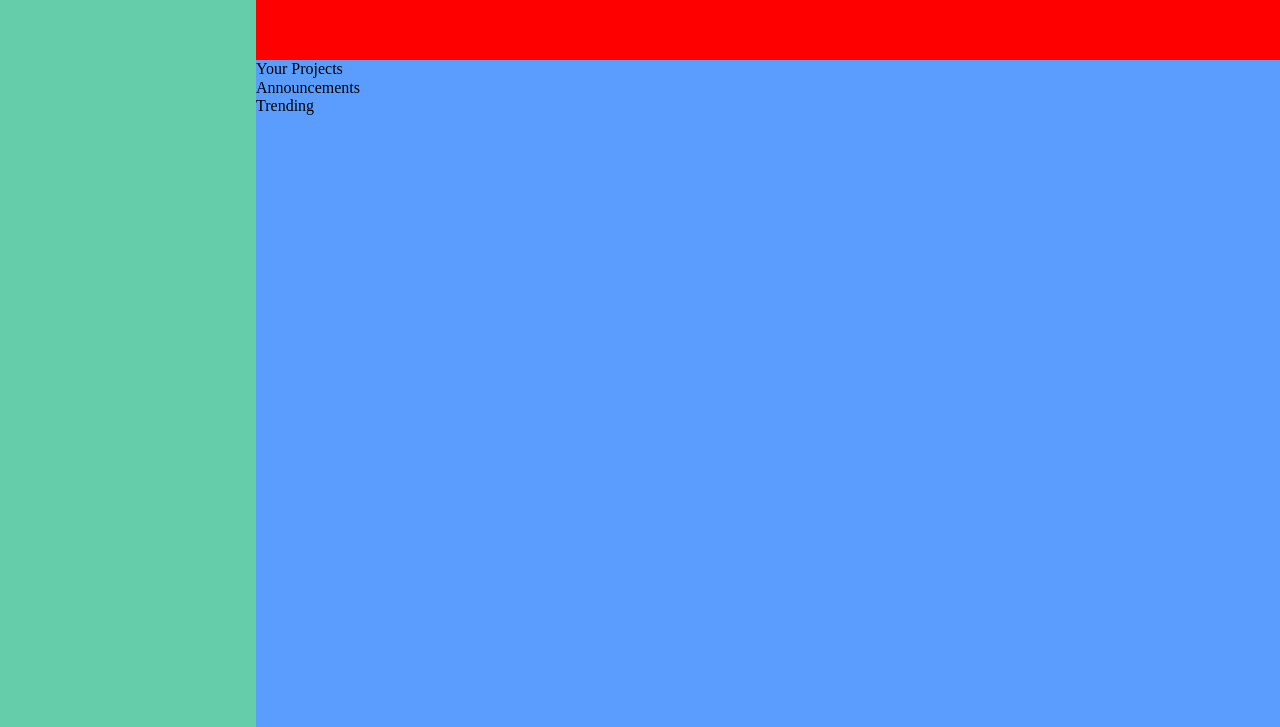
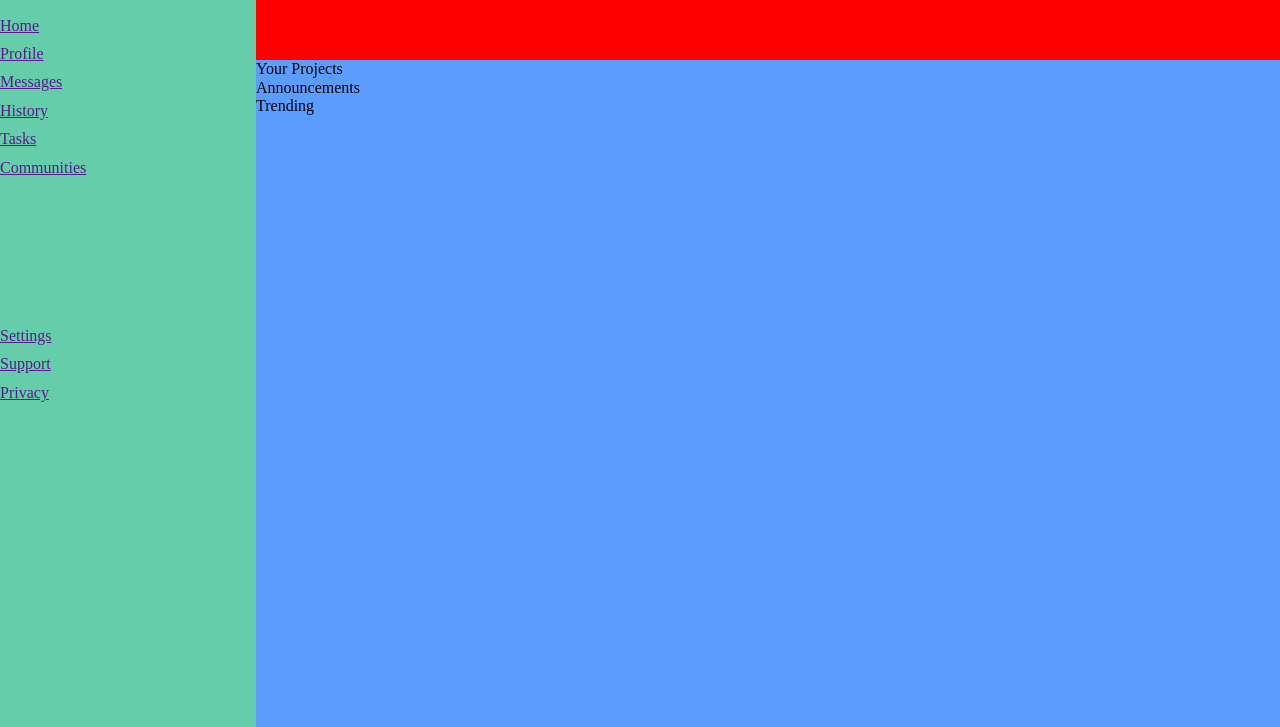
Before and after one commit to karolpiekut/Admin-Dashboard, a plain HTML site: page index.html in a window 1280 px wide. Shown: the part 73-800 px from the top of the page. Drawn offline with Linux system fonts and the light colour scheme.

Commit message:
add dashboard elements

```diff
--- a/index.html
+++ b/index.html
@@ -21,9 +21,20 @@
         </div>
     </div>
     <div id="sidebar">
-        <div id="name">Dashboard</div>
-        <div id="locations"></div>
-        <div id="settings"></div>
+        <div id="locations">
+            <h1>Dashboard</h1>
+            <a href="">Home</a>
+            <a href="">Profile</a>
+            <a href="">Messages</a>
+            <a href="">History</a>
+            <a href="">Tasks</a>
+            <a href="">Communities</a>
+        </div>
+        <div id="settings">
+            <a href="">Settings</a>
+            <a href="">Support</a>
+            <a href="">Privacy</a>
+        </div>
     </div>
     <div id="main">
         <div id="your-projects">Your Projects</div>
--- a/styles.css
+++ b/styles.css
@@ -87,7 +87,6 @@ a {
 
 abbr[title] {
     border-bottom: none; /* 1 */
-    text-decoration: underline; /* 2 */
     text-decoration: underline dotted; /* 2 */
 }
 
@@ -367,8 +366,22 @@ template {
 #sidebar {
     background: mediumaquamarine;
     grid-area: 1 / 1 / 3 / 2;
+    display: grid;
+    grid-template-rows: 1fr 1fr;
 }
 #main {
     background: #5a9dff;
     grid-area: 2 / 2 / 3 / 3;
 }
+
+#locations {
+    display: flex;
+    flex-direction: column;
+    gap: 10px;
+}
+
+#settings {
+    display: flex;
+    flex-direction: column;
+    gap: 10px;
+}
```
